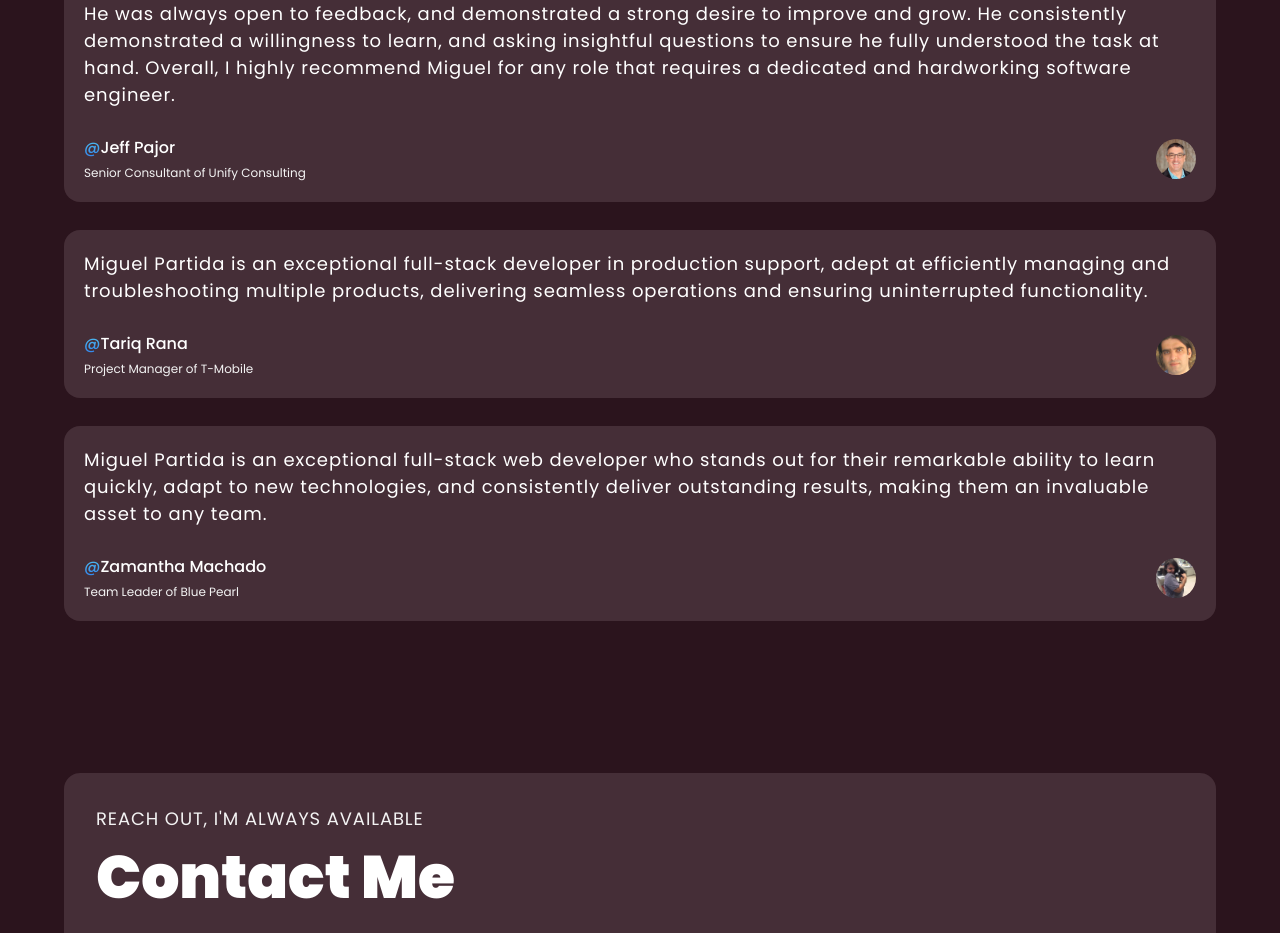
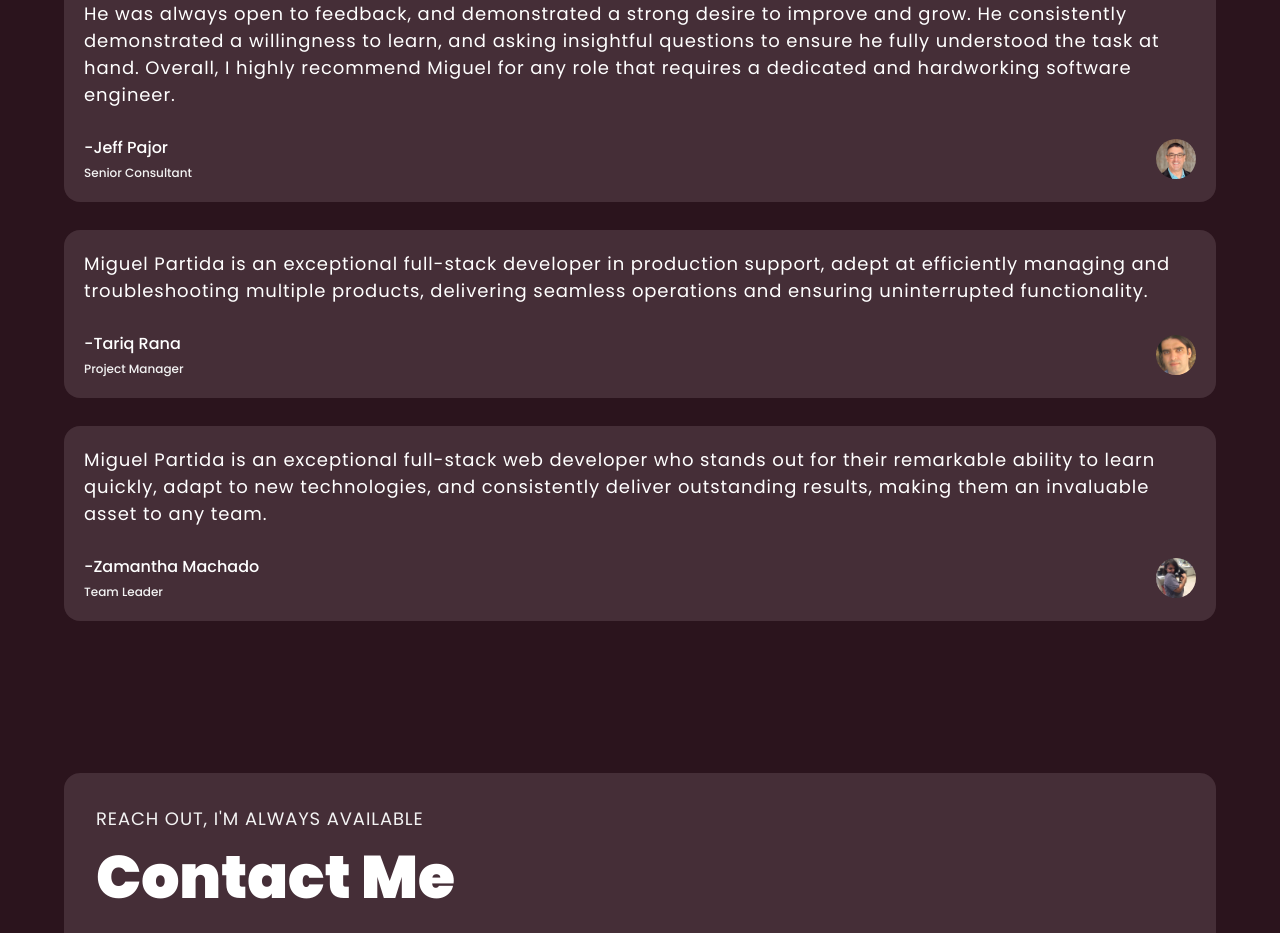
Before and after one commit to Mpartz21/Miguels-Portfolio, a React (Vite) app: page / in a window 1280 px wide. Shown: the part 6121-7054 px from the top of the page. Built offline with nearby package versions, Linux system fonts and the light colour scheme.

Commit message:
take out company from testimonials

```diff
--- a/src/assets/index.js
+++ b/src/assets/index.js
@@ -28,6 +28,7 @@ import tmobile from "./company/tmobile.png";
 
 import project3 from "./project3.png";
 import project2 from "./project2.png";
+import project1 from "./project1.png";
 
 import jeffpfp from "./pfp/jeffpfp.jpg";
 import tariqpfp from "./pfp/tariqpfp.jpg";
@@ -54,6 +55,7 @@ export {
   python,
   reactjs,
   nodejs,
+  project1,
   project2,
   project3,
   sql,
--- a/src/components/Feedbacks.jsx
+++ b/src/components/Feedbacks.jsx
@@ -22,10 +22,10 @@ const FeebackCard = ({ index, testimonial, name, designation, company, image })
         <div className="mt-7 flex justify-between items-center gap-1">
           <div className="flex-1 flex flex-col">
             <p className="text-white font-medium text-[16px]">
-              <span className="blue-text-gradient">@</span>{name}
+              <span>-</span>{name}
+            <p className="mt-1 text-secondary text-[12px]">
+              {designation}
             </p>
-            <p className="mt-1 text-secondary text-[12px]">
-              {designation} of {company}
             </p>
           </div>
           <img
--- a/src/constants/index.js
+++ b/src/constants/index.js
@@ -168,7 +168,6 @@ import {
         "Miguel is a highly motivated individual who is always eager to take on new challenges and expand his skill set. He was always open to feedback, and demonstrated a strong desire to improve and grow. He consistently demonstrated a willingness to learn, and asking insightful questions to ensure he fully understood the task at hand. Overall, I highly recommend Miguel for any role that requires a dedicated and hardworking software engineer.",
       name: "Jeff Pajor",
       designation: "Senior Consultant",
-      company: "Unify Consulting",
       image: jeffpfp,
     },
     {
@@ -176,7 +175,6 @@ import {
         "Miguel Partida is an exceptional full-stack developer in production support, adept at efficiently managing and troubleshooting multiple products, delivering seamless operations and ensuring uninterrupted functionality.",
       name: "Tariq Rana",
       designation: "Project Manager",
-      company: "T-Mobile",
       image: tariqpfp,
     },
     {
@@ -184,7 +182,6 @@ import {
         "Miguel Partida is an exceptional full-stack web developer who stands out for their remarkable ability to learn quickly, adapt to new technologies, and consistently deliver outstanding results, making them an invaluable asset to any team.",
       name: "Zamantha Machado",
       designation: "Team Leader",
-      company: "Blue Pearl",
       image: zamanthapfp,
     },
   ];
```
Also changed, not shown: src/assets/confirm numbertcschewt.PNG (added), src/assets/project1.png (added).
